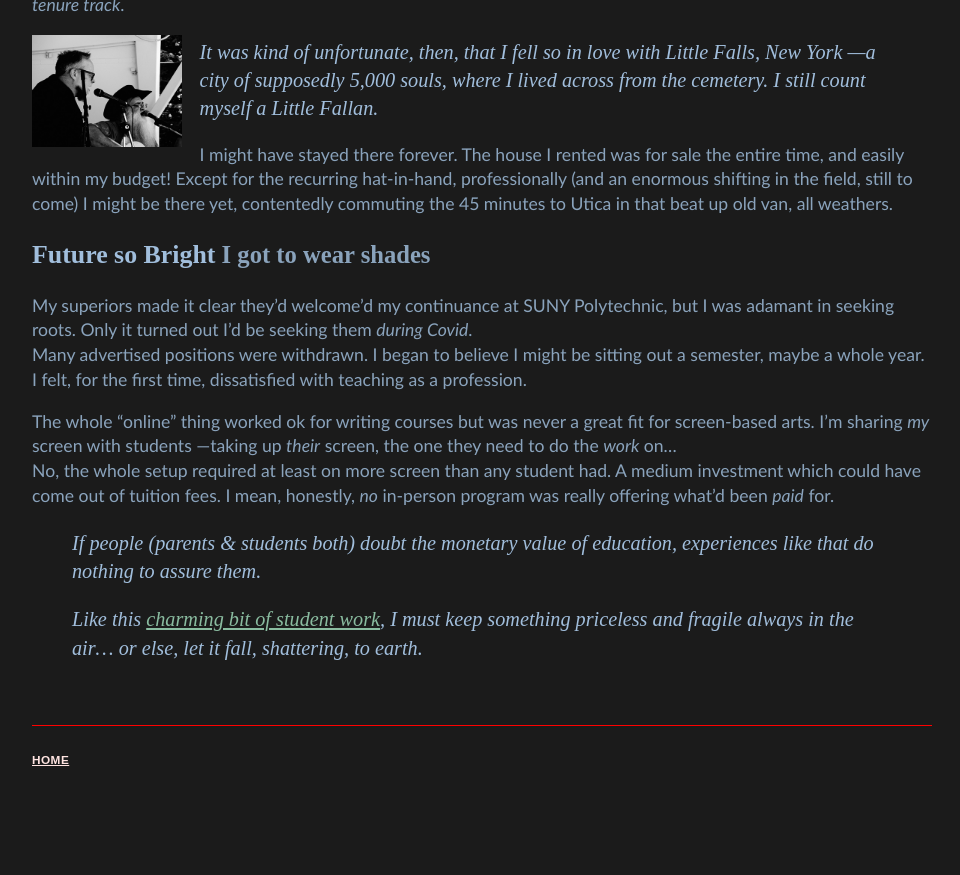
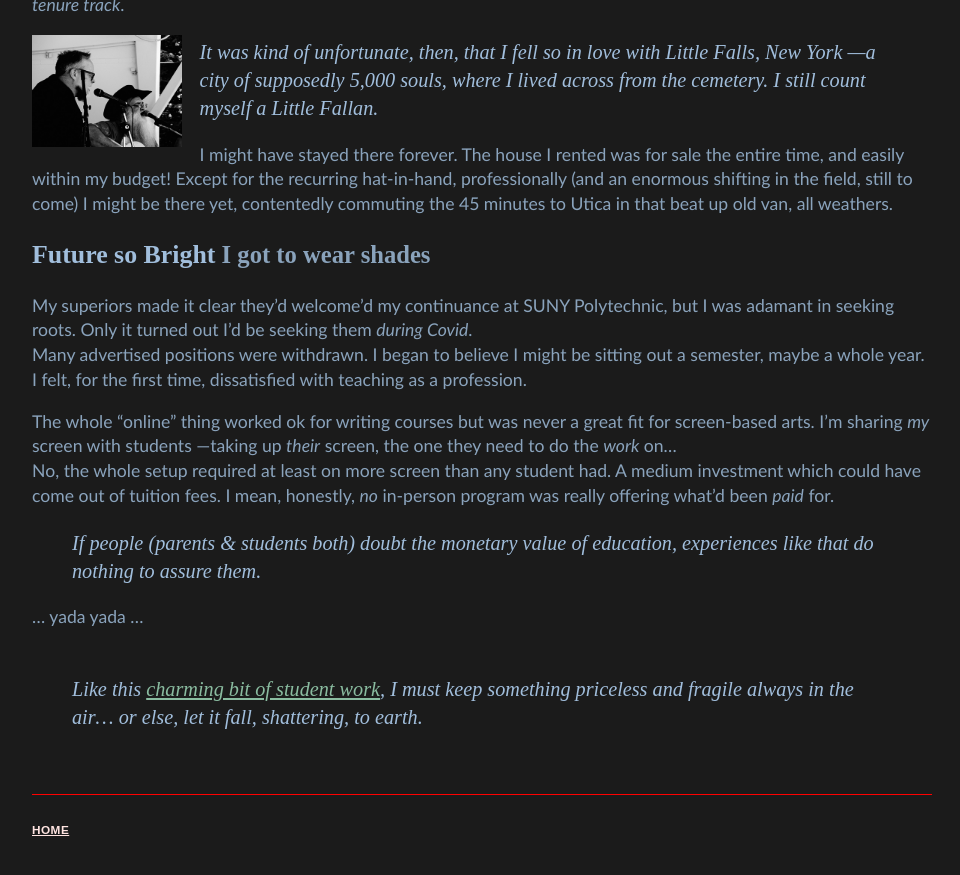
Before and after one commit to Interactimation/portfolio, a Jekyll site: the page built from teaching/index.md, in a window 1280 px wide and 900 px high, scrolled down 2669 px. Shown: the top 875 px of the window, without its empty margins (158-1118 px from the left). Built offline with Jekyll 4.4.1, drawn with Linux system fonts in a browser that asks for light colours; before the commit the page ends 3500 px from its top, so only the background shows below that.

Commit message:
yada yada

```diff
--- a/teaching/index.md
+++ b/teaching/index.md
@@ -164,6 +164,14 @@ At the same time, I want an actual _place_ to call home, A city, a community whe
 
 _That's_ why this application. Why UNL and the _Johnny Carson Center for Emerging Media Arts_. I believe your program's designed to take advantage of this fundamental shift, and I _already know_ the community, the city and state, the people and values of the area.
 {% endcomment %}
+
+...
+yada yada
+...
+<br />
+<br />
+
+
 > Like this <a href="https://alkamyst04.itch.io/air-vase-ive" target="_blank"><i>charming bit of student work</i></a>, I must keep something priceless and fragile always in the air... or else, let it fall, shattering, to earth.
 
 <br />
```
